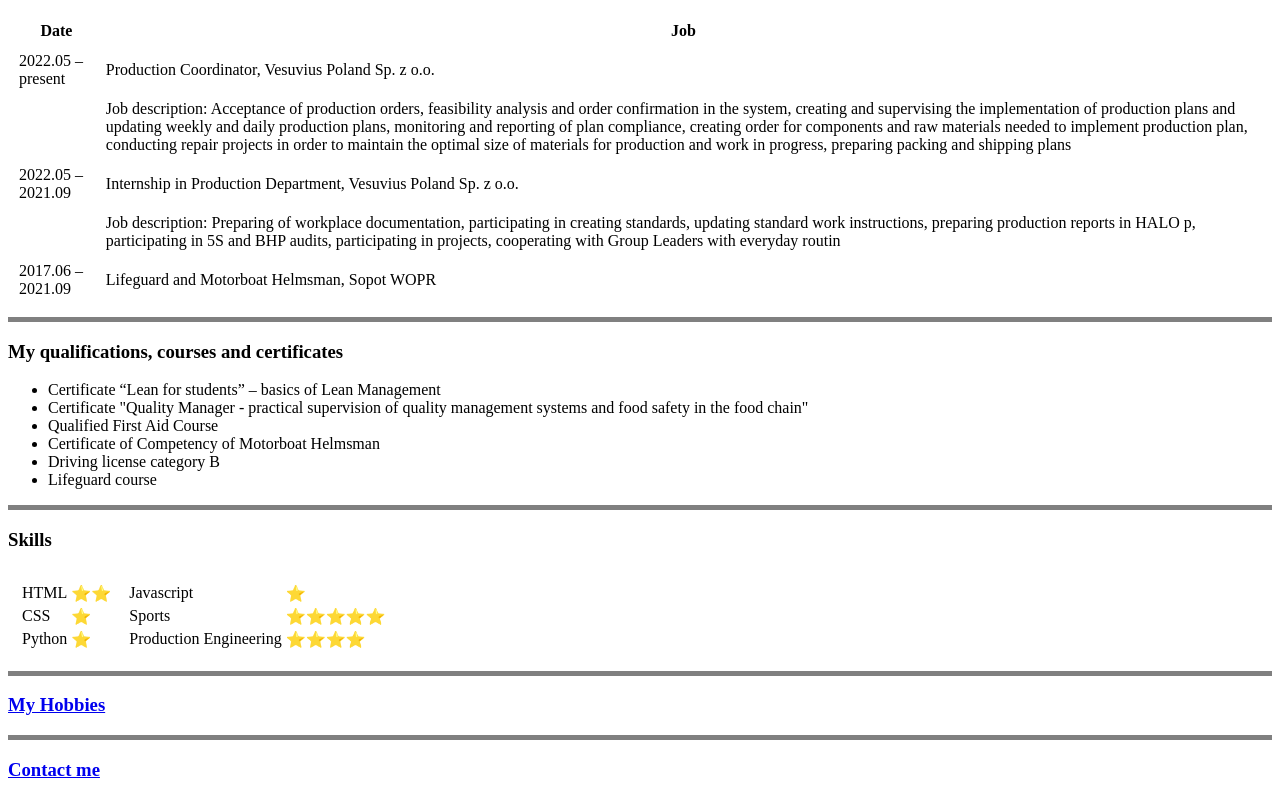
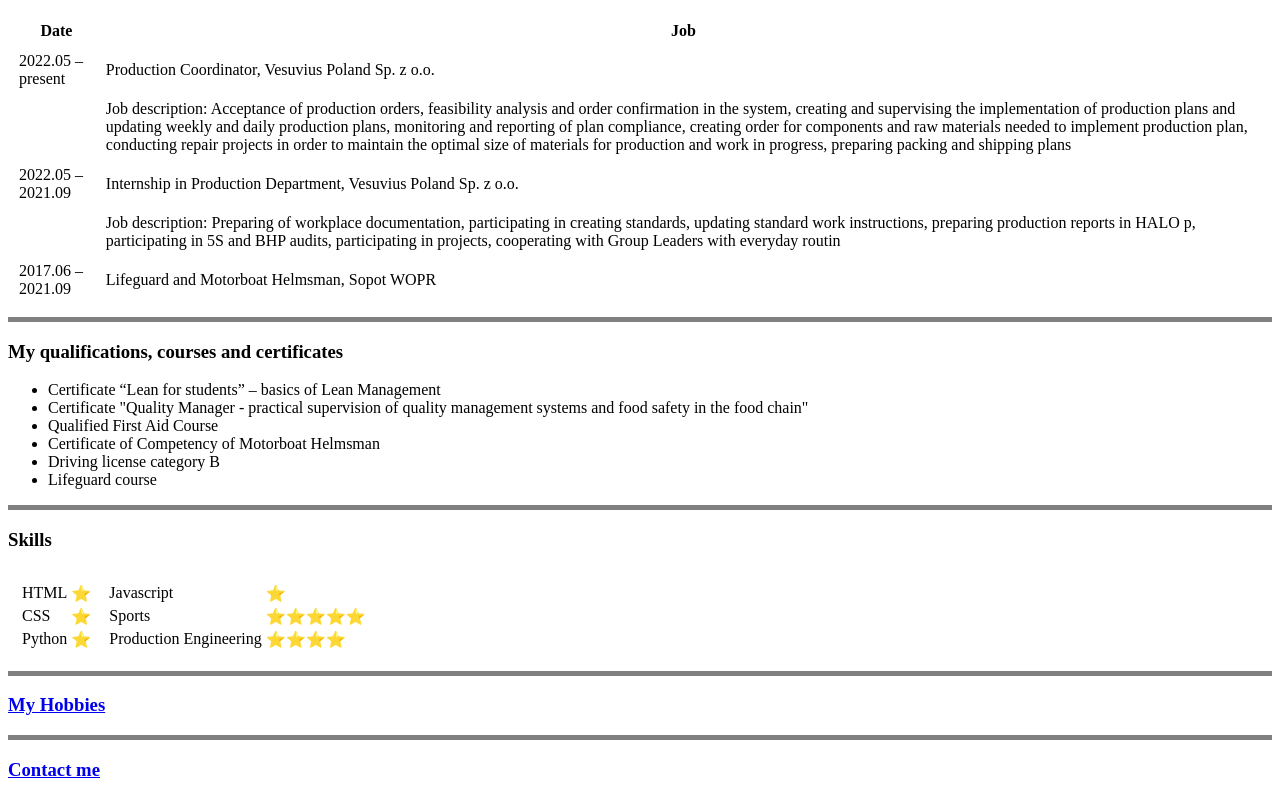
Before and after one commit to matekolczyk/cv, a plain HTML site: page index.html in a window 1280 px wide. Shown: the part 528-1328 px from the top of the page. Drawn offline with Linux system fonts and the light colour scheme.

Commit message:
Update index.html

```diff
--- a/index.html
+++ b/index.html
@@ -86,7 +86,7 @@
       <table>
           <tr>
             <td>HTML</td>
-            <td>⭐️⭐</td>
+            <td>⭐️</td>
           </tr>
           <tr>
             <td>CSS</td>
```
